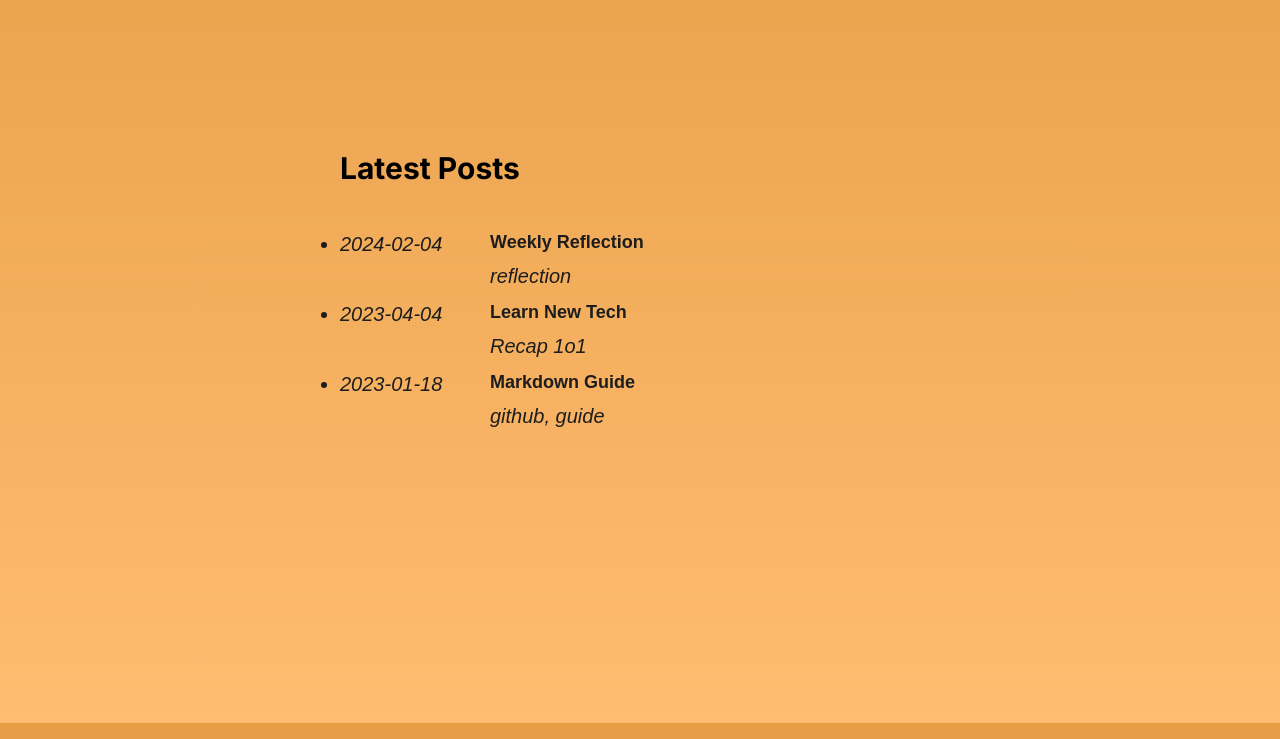
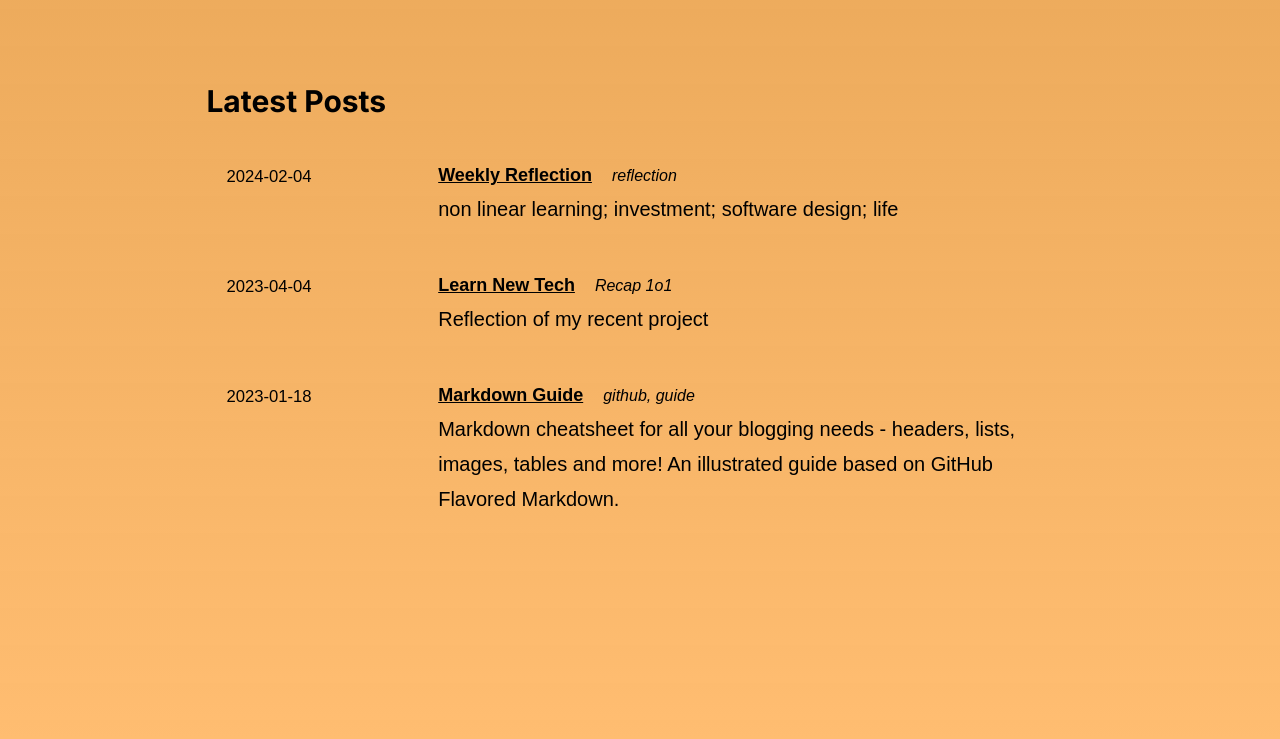
Before and after one commit to Muffinmann/my-next-blog, a Next.js app: page / in a window 1280 px wide. Shown: the part 197-936 px from the top of the page. Built offline with nearby package versions, Linux system fonts and the light colour scheme.

Commit message:
update style

```diff
--- a/lib/posts.ts
+++ b/lib/posts.ts
@@ -12,6 +12,7 @@ date: string,
 title: string,
 tags: any,
 draft: any,
+summary: string,
 }
 
 const postsDirectory = path.join(process.cwd(), 'data/posts');
--- a/pages/index.module.css
+++ b/pages/index.module.css
@@ -1,17 +1,22 @@
 .article {
   display: flex;
   flex-direction: column;
+  margin-bottom: 2rem;
 }
-
-@media (min-width:640px) {}
 
 .article time {
   line-height: 2rem;
+  font-size: smaller;
 }
 
 .section {
-  max-width: 600px;
   width: 100%;
+}
+
+.section ul {
+  text-indent: 0;
+  list-style-type: none;
+  padding-inline-start: 0;
 }
 
 .main {
@@ -23,18 +28,18 @@
   min-height: 100vh;
 }
 
-@media (min-width: 648px) {
+@media (min-width: 640px) {
   .main {
-    display: flex;
-    flex-direction: column;
-    align-items: center;
-    padding: 6rem;
-    min-height: 100vh;
+    padding: 0px 0px;
   }
 
   .article {
     display: grid;
     grid-template-columns: 1fr 3fr;
+  }
+
+  .section ul {
+    padding-inline-start: 1rem;
   }
 
 }
--- a/pages/index.tsx
+++ b/pages/index.tsx
@@ -3,6 +3,7 @@ import Link from 'next/link';
 import TypeMachine from '@/components/TypeMachine';
 import { PostData, getSortedPostsData } from '@/lib/posts';
 import { GetStaticProps } from 'next';
+import { useState } from 'react';
 
 
 export const getStaticProps:GetStaticProps = async () => {
@@ -20,6 +21,10 @@ type HomeProps = {
 
 export default function Home({ allPostsData }: HomeProps) {
   return (
+    <div>
+      <div>
+
+      </div>
       <main className={styles.main}>
         {/* <div>
         Hi, My name is Lai, a software developer living in Germany.<br/>
@@ -42,10 +47,13 @@ export default function Home({ allPostsData }: HomeProps) {
                         {post.title}
                       </Link>
                     </span>
-                  <div>
+                    <div style={{ display: 'inline-block', fontSize: 'medium', marginLeft: '1rem' }}>
                       <i>
                         {post.tags.join(', ')}
                       </i>
+                    </div>
+                    <div>
+                      {post.summary}
                     </div>
                   </div>
                 </article>
@@ -57,5 +65,6 @@ export default function Home({ allPostsData }: HomeProps) {
 
         </section>
       </main>
+    </div>
   );
 }
--- a/pages/posts/[id].module.css
+++ b/pages/posts/[id].module.css
@@ -9,10 +9,6 @@
   padding-right: .1rem;
 }
 
-.post :is(ol, ul) {
-  margin-left: 2rem;
-}
-
 .post_subtitle {
   display: flex;
   gap: 1rem;
--- a/styles/globals.css
+++ b/styles/globals.css
@@ -1,78 +1,16 @@
 :root {
-  --max-width: 1100px;
-  --border-radius: 12px;
-  --font-mono: ui-monospace, Menlo, Monaco, 'Cascadia Mono', 'Segoe UI Mono',
-    'Roboto Mono', 'Oxygen Mono', 'Ubuntu Monospace', 'Source Code Pro',
-    'Fira Mono', 'Droid Sans Mono', 'Courier New', monospace;
-
-  --foreground-rgb: 0, 0, 0;
-  --background-start-rgb: 230, 157, 69;
-  --background-end-rgb: 255, 189, 113;
-
-  --primary-glow: conic-gradient(from 180deg at 50% 50%,
-      #16abff33 0deg,
-      #0885ff33 55deg,
-      #54d6ff33 120deg,
-      #0071ff33 160deg,
-      transparent 360deg);
-  --secondary-glow: radial-gradient(rgba(255, 255, 255, 1),
-      rgba(255, 255, 255, 0));
-
-  --tile-start-rgb: 239, 245, 249;
-  --tile-end-rgb: 228, 232, 233;
-  --tile-border: conic-gradient(#00000080,
-      #00000040,
-      #00000030,
-      #00000020,
-      #00000010,
-      #00000010,
-      #00000080);
-
-  --callout-rgb: 238, 240, 241;
-  --callout-border-rgb: 172, 175, 176;
-  --card-rgb: 180, 185, 188;
-  --card-border-rgb: 131, 134, 135;
+  --foreground-rgb: rgb(0, 0, 0);
+  --background-start-rgb: rgba(230, 157, 69, 0.9);
+  --background-end-rgb: rgba(255, 189, 113, 1);
 }
 
 @media (prefers-color-scheme: dark) {
   :root {
-    --foreground-rgb: 255, 255, 255;
-    --background-start-rgb: 0, 0, 0;
-    --background-end-rgb: 0, 0, 0;
-
-    --primary-glow: radial-gradient(rgba(1, 65, 255, 0.4), rgba(1, 65, 255, 0));
-    --secondary-glow: linear-gradient(to bottom right,
-        rgba(1, 65, 255, 0),
-        rgba(1, 65, 255, 0),
-        rgba(1, 65, 255, 0.3));
-
-    --tile-start-rgb: 2, 13, 46;
-    --tile-end-rgb: 2, 5, 19;
-    --tile-border: conic-gradient(#ffffff80,
-        #ffffff40,
-        #ffffff30,
-        #ffffff20,
-        #ffffff10,
-        #ffffff10,
-        #ffffff80);
-
-    --callout-rgb: 20, 20, 20;
-    --callout-border-rgb: 108, 108, 108;
-    --card-rgb: 100, 100, 100;
-    --card-border-rgb: 200, 200, 200;
+    --foreground-rgb: rgb(255, 255, 255);
+    --background-start-rgb: rgb(0, 0, 0);
+    --background-end-rgb: rgb(0, 0, 0);
   }
 }
-
-* {
-  box-sizing: border-box;
-  padding: 0;
-  margin: 0;
-}
-
-/* ul li {
-  text-indent: 0;
-  list-style-type: none;
-} */
 
 html {
   max-width: 70ch;
@@ -83,26 +21,10 @@ html {
 }
 
 body {
-  color: rgb(var(--foreground-rgb));
-  background: linear-gradient(to bottom,
-      transparent,
-      rgb(var(--background-end-rgb))) rgb(var(--background-start-rgb));
+  color: var(--foreground-rgb);
+  background: linear-gradient(var(--background-start-rgb), var(--background-end-rgb));
 }
 
-a {
-  color: inherit;
-  text-decoration: none;
-}
-
-@media (prefers-color-scheme: dark) {
-  html {
-    color-scheme: dark;
-  }
-}
-
-time {
-  font-style: italic;
-}
 
 h1,
 h2,
@@ -117,6 +39,9 @@ p,
 ul,
 ol {
   margin-bottom: 2em;
-  color: #1d1d1d;
   font-family: sans-serif;
 }
+
+a {
+  color: inherit;
+}
```
Also changed, not shown: styles/utils.module.css (deleted, +0 -204 lines). Lines whose indentation alone changed are shown as unchanged.
